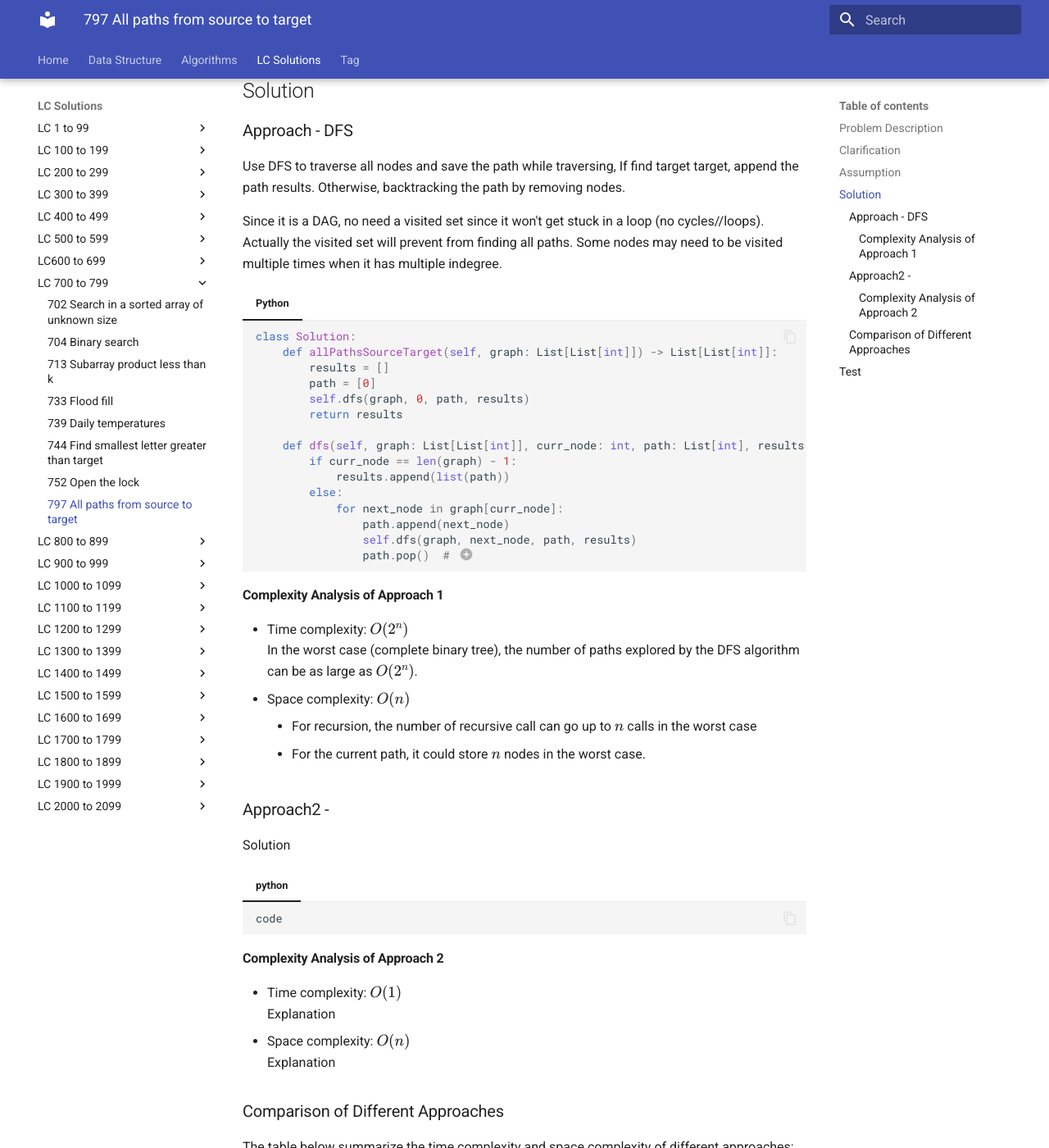
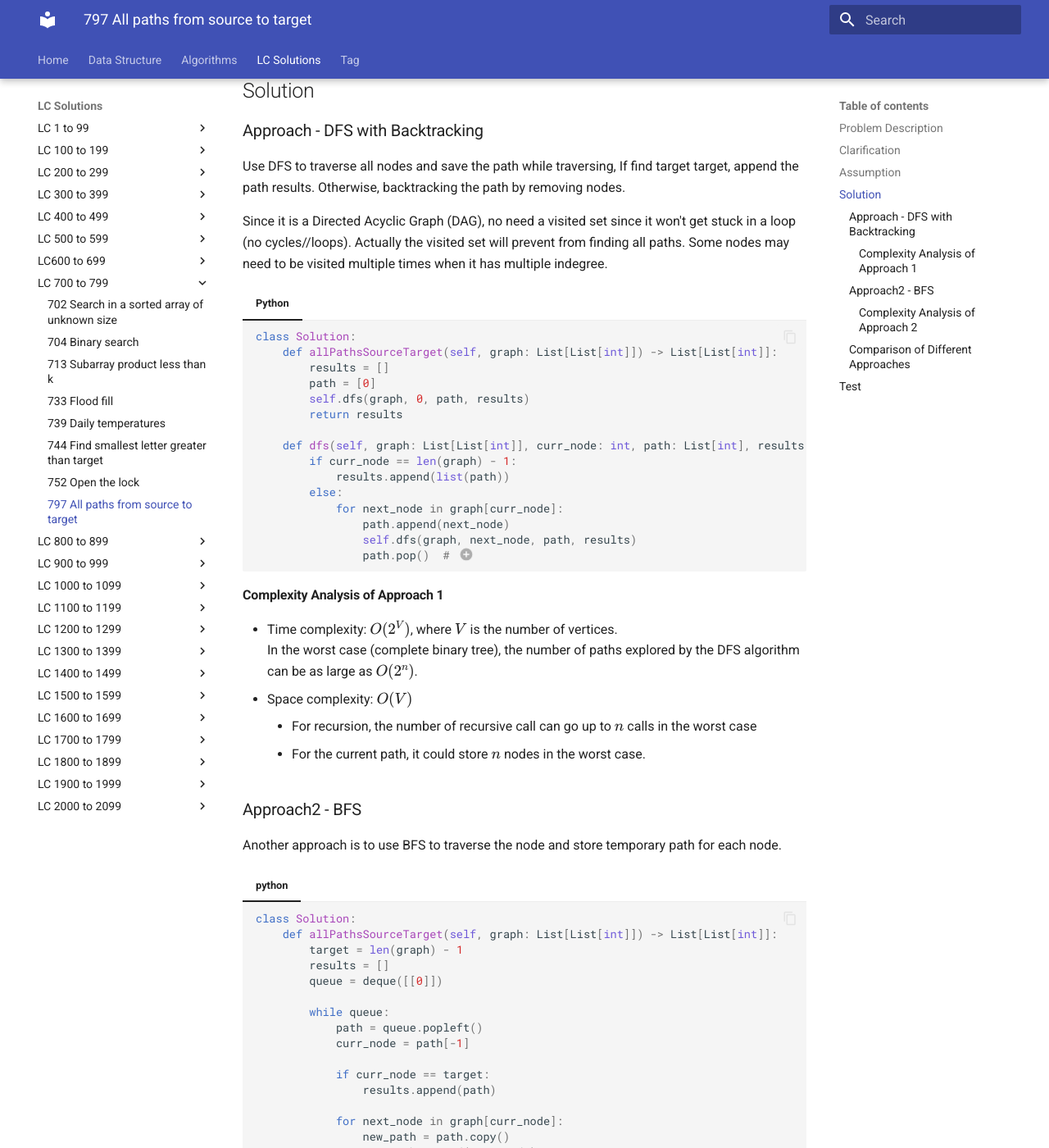
Before and after one commit to RogerLuo-Code/coding-practice, an MkDocs documentation site: the page built from docs/lc-solutions/lc0700-0799/lc0797-all-paths-from-source-to-target.md, in a window 1280 px wide and 1400 px high, scrolled down 691 px. Shown: the whole window at 82% size. Built offline with MkDocs 1.6.1 and Material for MkDocs 9.7.7, drawn with Linux system fonts in a browser that asks for light colours; some of the changed text lies outside the part shown.

````diff
--- a/docs/lc-solutions/lc0700-0799/lc0797-all-paths-from-source-to-target.md
+++ b/docs/lc-solutions/lc0700-0799/lc0797-all-paths-from-source-to-target.md
@@ -22,11 +22,11 @@
 
 ## Solution
 
-### Approach - DFS
+### Approach - DFS with Backtracking
 
 Use DFS to traverse all nodes and save the path while traversing, If find target target, append the path results. Otherwise, backtracking the path by removing nodes.
 
-Since it is a DAG, no need a visited set since it won't get stuck in a loop (no cycles//loops). Actually the visited set will prevent from finding all paths. Some nodes may need to be visited multiple times when it has multiple indegree.
+Since it is a Directed Acyclic Graph (DAG), no need a visited set since it won't get stuck in a loop (no cycles//loops). Actually the visited set will prevent from finding all paths. Some nodes may need to be visited multiple times when it has multiple indegree.
 
 === "Python"
     ```python
@@ -51,27 +51,46 @@
 
 #### Complexity Analysis of Approach 1
 
-- Time complexity: $O(2^n)$
+- Time complexity: $O(2^V)$, where $V$ is the number of vertices.
   In the worst case (complete binary tree), the number of paths explored by the DFS algorithm can be as large as $O(2^n)$.
-- Space complexity: $O(n)$
+- Space complexity: $O(V)$
     - For recursion, the number of recursive call can go up to $n$ calls in the worst case
     - For the current path, it could store $n$ nodes in the worst case.
 
-### Approach2 -
+### Approach2 - BFS
 
-Solution
+Another approach is to use BFS to traverse the node and store temporary path for each node.
 
 === "python"
     ```python
-    code
+    class Solution:
+        def allPathsSourceTarget(self, graph: List[List[int]]) -> List[List[int]]:
+            target = len(graph) - 1
+            results = []
+            queue = deque([[0]])
+
+            while queue:
+                path = queue.popleft()
+                curr_node = path[-1]
+
+                if curr_node == target:
+                    results.append(path)
+
+                for next_node in graph[curr_node]:
+                    new_path = path.copy()
+                    new_path.append(next_node)
+                    queue.append(new_path)
+
+            return results
     ```
 
 #### Complexity Analysis of Approach 2
 
-- Time complexity: $O(1)$
-  Explanation
-- Space complexity: $O(n)$
-  Explanation
+- Time complexity: $O(2^V \times V)$
+    - For a graph with $V$ vertices, there could be at most $2^{V-1}$ possible paths.
+    - For each path, we need $O(V)$ time to build due to copy of path
+- Space complexity: $O(2^V \times V)$
+  The queue can contain $O(2^V)$ paths and each path will take $O(V)$ space.
 
 ### Comparison of Different Approaches
 
@@ -79,7 +98,7 @@
 
 Approach    | Time Complexity   | Space Complexity |
 ------------| ---------------   | ---------------- |
-Approach -  |  $O(1)$           | $O(n)$ |
-Approach -  |  $O(1)$           | $O(n)$  |
+Approach - DFS |  $O(2^V)$           | $O(V)$ |
+Approach - BFS |  $O(2^V \times V)$           | $O(2^V \times V)$  |
 
 ## Test
````
Also changed, not shown: docs/algorithms/breadth-first-search.md (+4 -1 lines), docs/lc-solutions/lc0100-0199/lc0116-populating-next-right-pointers-in-each-node.md (added, +98 -0 lines), docs/lc-solutions/lc1900-1999/lc1971-find-if-path-exists-in-graph.md (+6 -8 lines).
